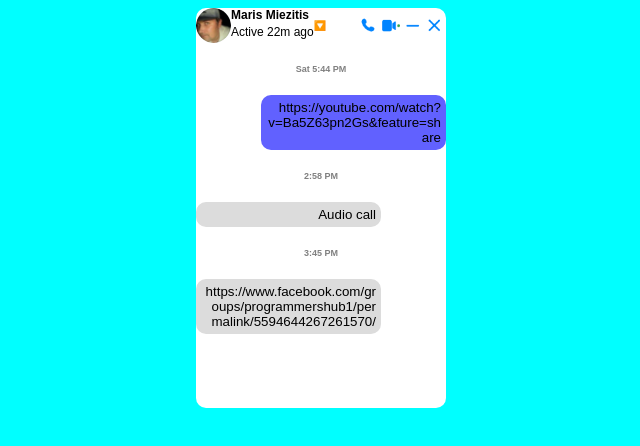
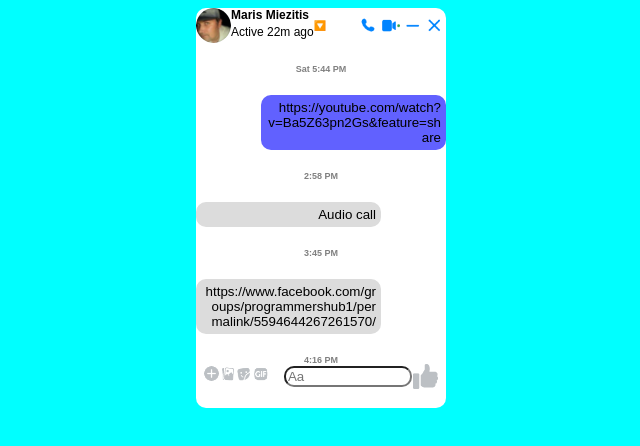
Before and after one commit to helikopterelidojosa/messenger-simulator, a plain HTML site: page index.html in a window 1280 px wide. Shown: the whole page, without its empty margins (319-959 px from the left). Drawn offline with Linux system fonts and the light colour scheme.

Commit message:
pieliku apaksejo zonu un noformeju css

```diff
--- a/index.html
+++ b/index.html
@@ -63,6 +63,23 @@
         <!-- vidus-dala -->
         </section>
 
+        <section class="apakseja-dala">
+            <section class="lietas-ko-pievienot">
+                <img src="plus.png" alt="plus" title="pievienot failu">
+                <img src="./add-img.png" alt="add image" title="add image">
+                <img src="./add-sticker.png" alt="add sticker" title="add sticker">
+                <img src="./add-gif.png" alt="add gif" title="pievienot gifu">
+                <!-- lietas-ko-pievienot -->
+            </section>
+            <section class="sending-area">
+                <input type="text" placeholder="Aa">
+                <img src="./send-like.png" alt="send like" title="ielaikot">
+
+            </section>
+
+
+<!-- apakseja-dala -->
+        </section>
 
     </main>
 </body>
--- a/style.css
+++ b/style.css
@@ -104,7 +104,7 @@ main{
 .vidus-dala{
     display: flex;
     flex-direction: column;
-    height: 300px;
+    height: 320px;
     overflow-y:scroll;
 }
 
@@ -138,3 +138,35 @@ h6{
     width: 70%;
     word-wrap: break-word;
 }
+.apakseja-dala{
+display: flex;
+justify-content: space-around;
+align-items: center;
+height: 20px;
+
+}
+.apakseja-dala *{
+    margin:auto 0;
+
+}
+.lietas-ko-pievienot{
+    display: flex;
+    align-items:center;
+    justify-content: space-around;
+}
+.lietas-ko-pievienot *{
+height: 17px;
+margin: auto;
+
+}
+input{
+width: 120px;
+border-radius: 10px;
+margin: auto 0;
+}
+.sending-area{
+    display: flex;
+    align-items: center;
+    justify-content: space-around;
+
+}
```
